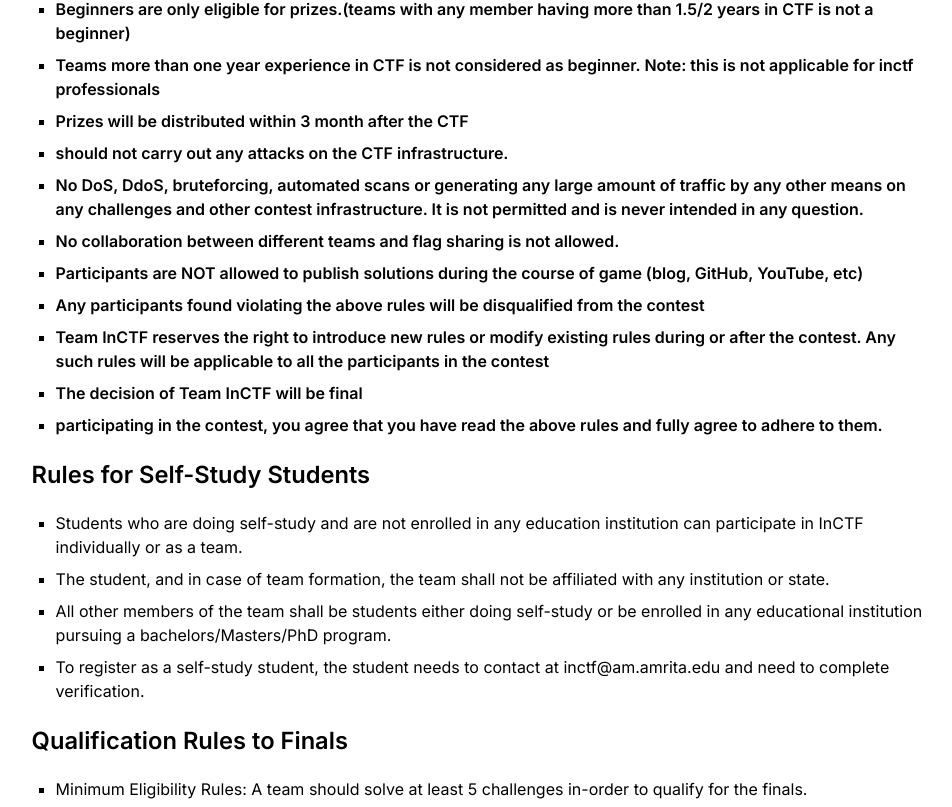
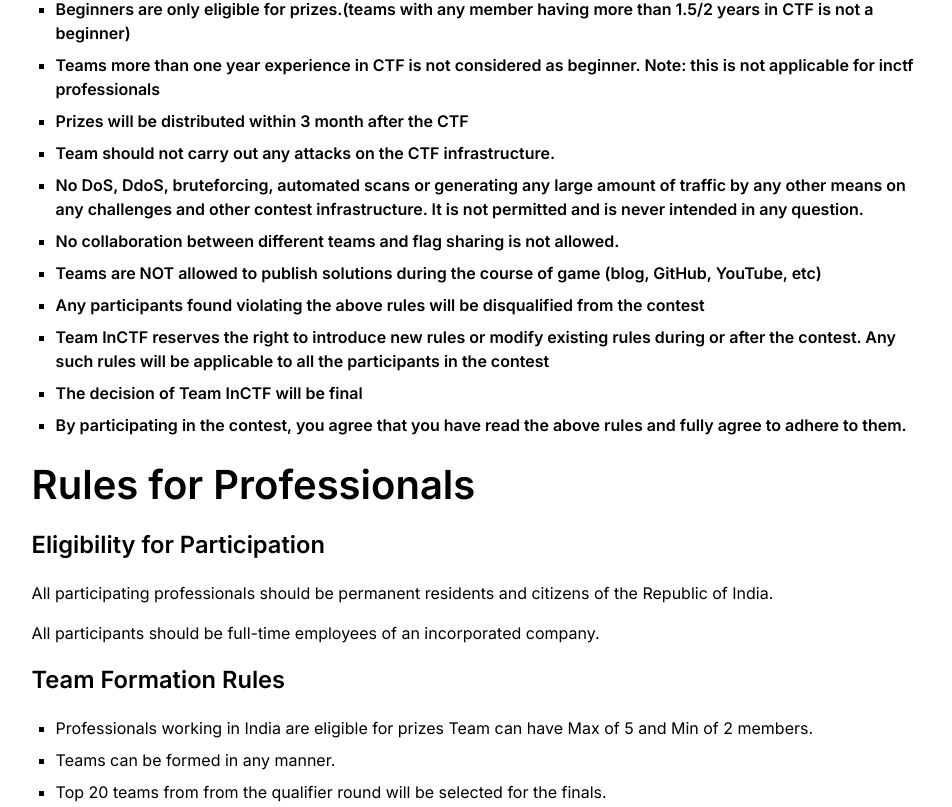
Before and after one commit to traboda/inctfj, a Next.js app: page /rules in a window 1280 px wide. Shown: the part 673-1480 px from the top of the page, without its empty margins (10-962 px from the left). Built offline with nearby package versions, Linux system fonts and the light colour scheme; some icons are missing.

Commit message:
update the rules page

```diff
--- a/pages/rules.jsx
+++ b/pages/rules.jsx
@@ -65,17 +65,17 @@ const RulePage = () => {
                             <li><b>Teams more than one year experience in CTF is not considered as beginner. Note: this is not applicable for inctf professionals</b></li>
                             <li><b>Prizes will be distributed within 3 month after the CTF</b></li>
 
-                            <li><b> should not carry out any attacks on the CTF infrastructure.</b></li>
+                            <li><b>Team should not carry out any attacks on the CTF infrastructure.</b></li>
                             <li><b>No DoS, DdoS, bruteforcing, automated scans or generating any large amount of traffic by any other means on any challenges and other contest infrastructure. It is not permitted and is never intended in any question.</b></li>
                             <li><b>No collaboration between different teams and flag sharing is not allowed.</b></li>
-                            <li><b>Participants are NOT allowed to publish solutions during the course of game (blog, GitHub, YouTube, etc)</b></li>
+                            <li><b>Teams are NOT allowed to publish solutions during the course of game (blog, GitHub, YouTube, etc)</b></li>
                             <li><b>Any participants found violating the above rules will be disqualified from the contest</b></li>
                             <li><b>Team InCTF reserves the right to introduce new rules or modify existing rules during or after the contest. Any such rules will be applicable to all the participants in the contest</b></li>
                             <li><b> The decision of Team InCTF will be final</b></li>
-                            <li> <b> participating in the contest, you agree that you have read the above rules and fully agree to adhere to them.</b></li>
+                            <li> <b>By participating in the contest, you agree that you have read the above rules and fully agree to adhere to them.</b></li>
 
                     </ul>
-                    <h2>Rules for Self-Study Students</h2>
+                    {/* <h2>Rules for Self-Study Students</h2>
                     <ul>
                         <li>Students who are doing self-study and are not enrolled in any education institution can participate in InCTF individually or as a team.</li>
                         <li>The student, and in case of team formation, the team shall not be affiliated with any institution or state.</li>
@@ -90,7 +90,7 @@ const RulePage = () => {
                         <li>Women in CyberSecurity Initiative - The top 25 women-only teams with minimum eligibility shall be selected for the finals. This is in-addition to, and does not include  women-only teams that qualified as scoreboard toppers and regional toppers from their respective states.</li>
                         <li>Self-Study Students: Top 25 self-study students/student teams with minimum eligibility shall be selected for the finals. This is in-addition, and does not include those already qualified as scoreboard toppers.</li>
                         <li>All team members shall need to submit their ID cards for verification. Teams failing to complete ID card verification of all its members in due time shall be disqualified, and the next eligible team from their quota shall be considered.</li>
-                    </ul>
+                    </ul> */}
                     <h1>Rules for Professionals</h1>
                     <h2>Eligibility for Participation </h2>
                     <p>All participating professionals should be permanent residents and citizens of the Republic of India.</p>
```
